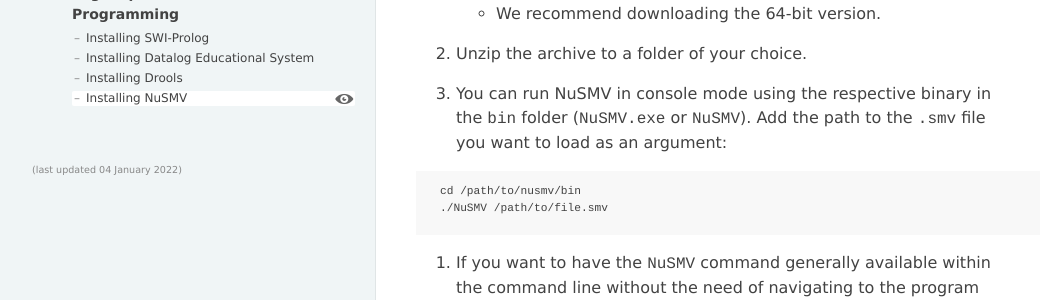
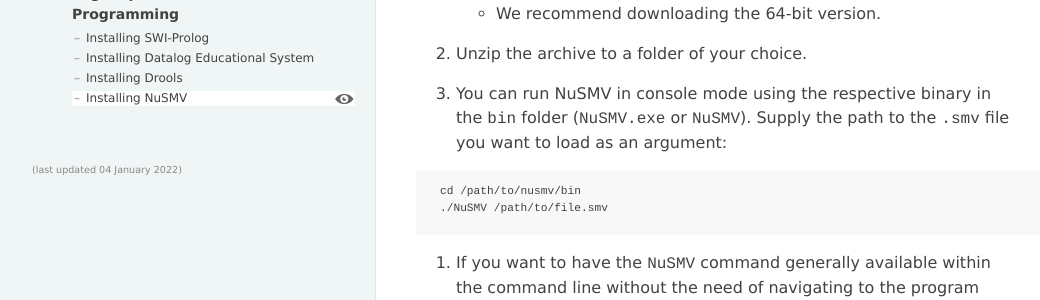
Before and after one commit to wwu-pi/tutorials, a Jekyll site: the page built from lectures/lsp/040_install_nusmv.md, in a window 1280 px wide. Shown: the part 216-516 px from the top of the page, without its empty margins (8-1048 px from the left). Built offline with Jekyll 4.4.1, drawn with Linux system fonts in a browser that asks for light colours.

Commit message:
Update NuSMV guide

````diff
--- a/lectures/lsp/040_install_nusmv.md
+++ b/lectures/lsp/040_install_nusmv.md
@@ -11,7 +11,7 @@
 
 2. Unzip the archive to a folder of your choice.
 
-3. You can run NuSMV in console mode using the respective binary in the `bin` folder (`NuSMV.exe` or `NuSMV`). Add the
+3. You can run NuSMV in console mode using the respective binary in the `bin` folder (`NuSMV.exe` or `NuSMV`). Supply the
    path to the `.smv` file you want to load as an argument:
 
 ```
````
